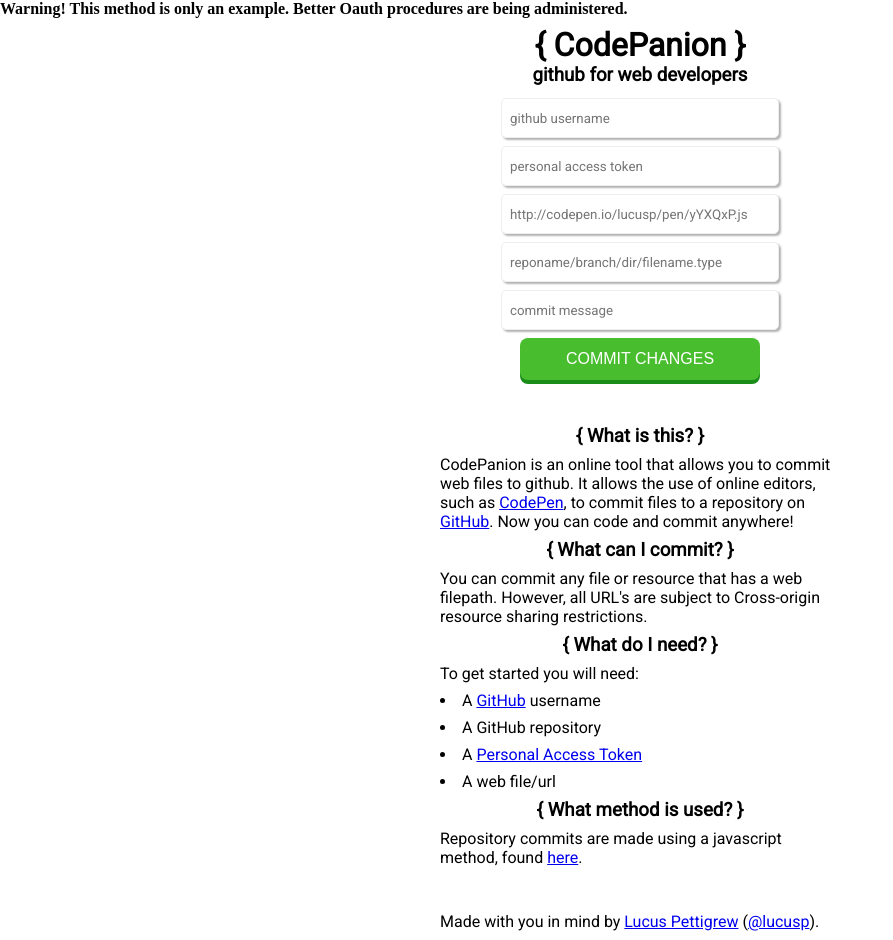
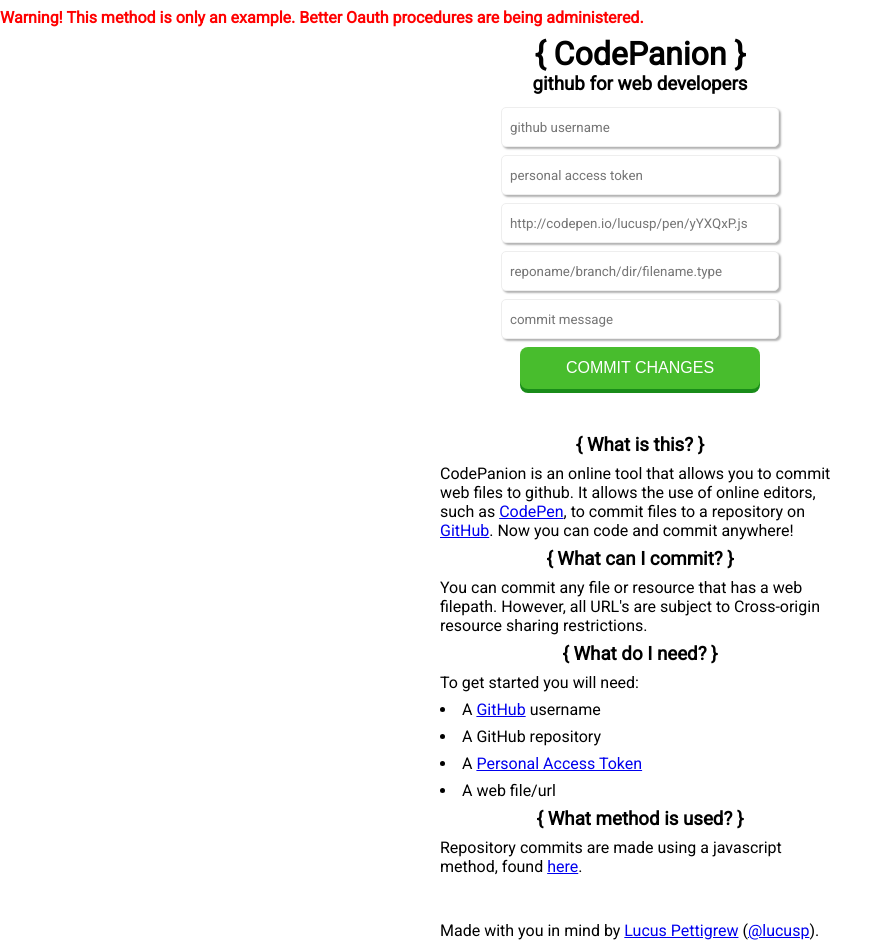
Before and after one commit to lucusp/CodePanion, a plain HTML site: page index.html in a window 1280 px wide. Shown: the whole page, without its empty margins (0-893 px from the left). Drawn offline with nearby package versions, Linux system fonts and the light colour scheme.

Commit message:
Token Warning

```diff
--- a/index.html
+++ b/index.html
@@ -10,7 +10,7 @@
 
   <div class="container">
 
-    <strong style="color=red">Warning! This method is only an example. Better Oauth procedures are being administered.</strong>
+    <p style="color: red;"><strong>Warning! This method is only an example. Better Oauth procedures are being administered.</strong></p>
     <h1>{ CodePanion }</h1>
     <h3>github for web developers</h3>
 
```
